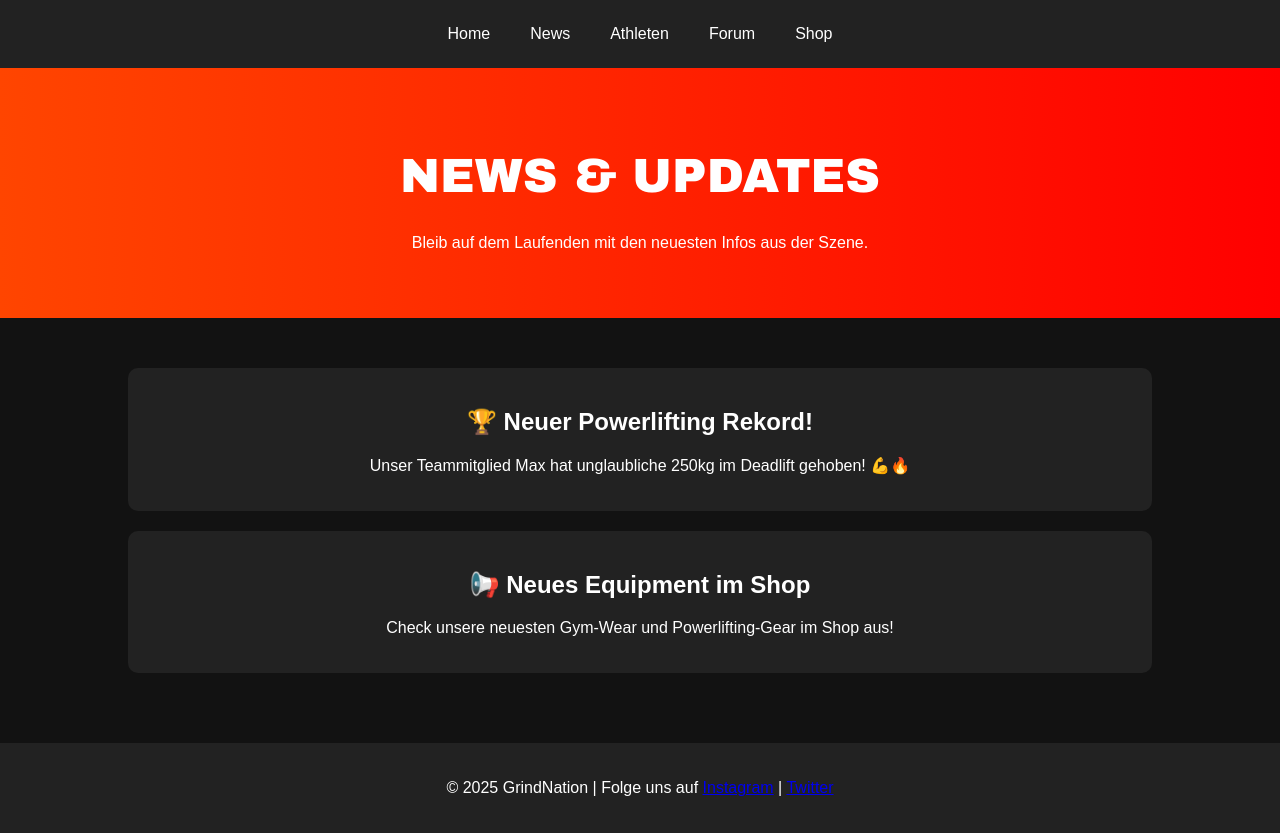
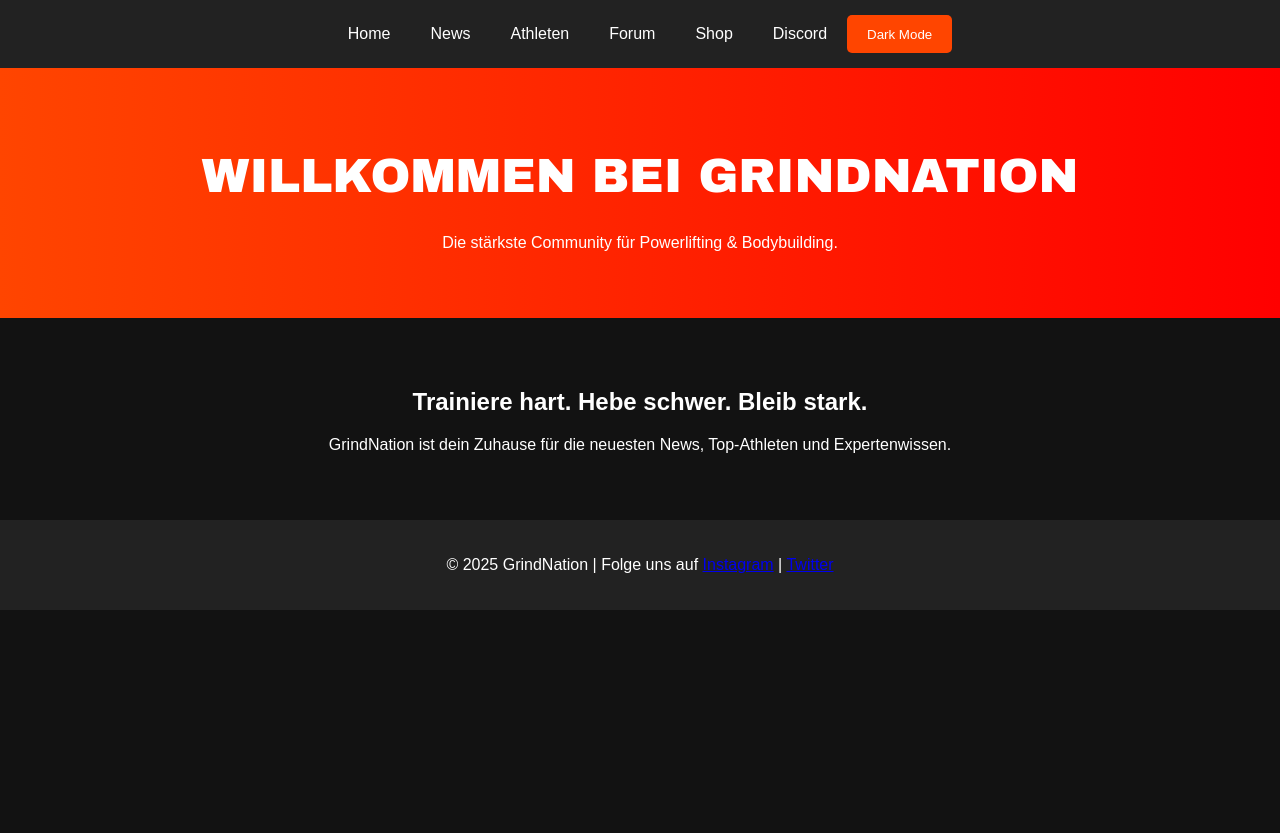
Before and after one commit to dawuehr/grindnation, a plain HTML site: page news.html in a window 1280 px wide. After the commit the page ends 800 px from the top, so only its background shows below. Drawn offline with Linux system fonts and the light colour scheme.

Commit message:
news.html

```diff
--- a/news.html
+++ b/news.html
@@ -3,67 +3,89 @@
 <head>
     <meta charset="UTF-8">
     <meta name="viewport" content="width=device-width, initial-scale=1.0">
-    <title>GrindNation - News</title>
+    <title>GrindNation - Powerlifting & Bodybuilding</title>
     <style>
+        :root {
+            --bg-color: #121212;
+            --text-color: white;
+            --nav-bg: #222;
+            --accent: #ff4500;
+        }
+
         body {
             font-family: Arial, sans-serif;
-            background-color: #121212;
-            color: white;
+            background-color: var(--bg-color);
+            color: var(--text-color);
             margin: 0;
             padding: 0;
             overflow-x: hidden;
+            transition: background 0.3s, color 0.3s;
         }
+
         header {
             text-align: center;
             padding: 50px 20px;
-            background: linear-gradient(to right, #ff4500, #ff0000);
+            background: linear-gradient(to right, var(--accent), #ff0000);
         }
+
         h1 {
             font-size: 3em;
             text-transform: uppercase;
             animation: fadeIn 2s ease-in-out;
             font-family: "Arial Black", sans-serif;
         }
+
         .navbar {
             display: flex;
             justify-content: center;
-            background: #222;
+            background: var(--nav-bg);
             padding: 15px;
             position: sticky;
             top: 0;
             z-index: 1000;
         }
+
         .navbar a {
-            color: white;
+            color: var(--text-color);
             text-decoration: none;
             padding: 10px 20px;
-            transition: 0.3s;
+            transition: transform 0.3s;
         }
+
         .navbar a:hover {
-            background: #ff4500;
+            background: var(--accent);
             border-radius: 5px;
+            transform: scale(1.1);
         }
-        .news-container {
+
+        .container {
             width: 80%;
             margin: auto;
             padding: 50px 0;
             text-align: center;
         }
-        .news-item {
-            background: #222;
-            padding: 20px;
-            border-radius: 10px;
-            margin-bottom: 20px;
-            transition: transform 0.3s ease-in-out;
+
+        .button {
+            padding: 10px 20px;
+            background: var(--accent);
+            color: white;
+            border: none;
+            border-radius: 5px;
+            cursor: pointer;
+            transition: transform 0.3s, background 0.3s;
         }
-        .news-item:hover {
-            transform: scale(1.05);
+
+        .button:hover {
+            transform: scale(1.1);
+            background: #ff0000;
         }
+
         .footer {
             text-align: center;
             padding: 20px;
-            background: #222;
+            background: var(--nav-bg);
         }
+
         @keyframes fadeIn {
             from { opacity: 0; }
             to { opacity: 1; }
@@ -72,28 +94,45 @@
 </head>
 <body>
     <div class="navbar">
-        <a href="index.html">Home</a>
-        <a href="news.html">News</a>
-        <a href="#athleten">Athleten</a>
-        <a href="#forum">Forum</a>
+        <a href="#">Home</a>
+        <a href="#">News</a>
+        <a href="#">Athleten</a>
+        <a href="#">Forum</a>
         <a href="#shop">Shop</a>
+        <a href="https://discord.gg/ny8DxBzT">Discord</a>
+        <button class="button" id="darkModeToggle">Dark Mode</button>
     </div>
+
     <header>
-        <h1>News & Updates</h1>
-        <p>Bleib auf dem Laufenden mit den neuesten Infos aus der Szene.</p>
+        <h1>Willkommen bei GrindNation</h1>
+        <p>Die stärkste Community für Powerlifting & Bodybuilding.</p>
     </header>
-    <div class="news-container">
-        <div class="news-item">
-            <h2>🏆 Neuer Powerlifting Rekord!</h2>
-            <p>Unser Teammitglied Max hat unglaubliche 250kg im Deadlift gehoben! 💪🔥</p>
-        </div>
-        <div class="news-item">
-            <h2>📢 Neues Equipment im Shop</h2>
-            <p>Check unsere neuesten Gym-Wear und Powerlifting-Gear im Shop aus!</p>
-        </div>
+
+    <div class="container">
+        <h2>Trainiere hart. Hebe schwer. Bleib stark.</h2>
+        <p>GrindNation ist dein Zuhause für die neuesten News, Top-Athleten und Expertenwissen.</p>
     </div>
+
     <div class="footer">
         <p>&copy; 2025 GrindNation | Folge uns auf <a href="#">Instagram</a> | <a href="#">Twitter</a></p>
     </div>
+
+    <script>
+        const toggleButton = document.getElementById("darkModeToggle");
+        let darkMode = false;
+
+        toggleButton.addEventListener("click", () => {
+            darkMode = !darkMode;
+            if (darkMode) {
+                document.documentElement.style.setProperty("--bg-color", "white");
+                document.documentElement.style.setProperty("--text-color", "black");
+                document.documentElement.style.setProperty("--nav-bg", "#ddd");
+            } else {
+                document.documentElement.style.setProperty("--bg-color", "#121212");
+                document.documentElement.style.setProperty("--text-color", "white");
+                document.documentElement.style.setProperty("--nav-bg", "#222");
+            }
+        });
+    </script>
 </body>
 </html>
```
